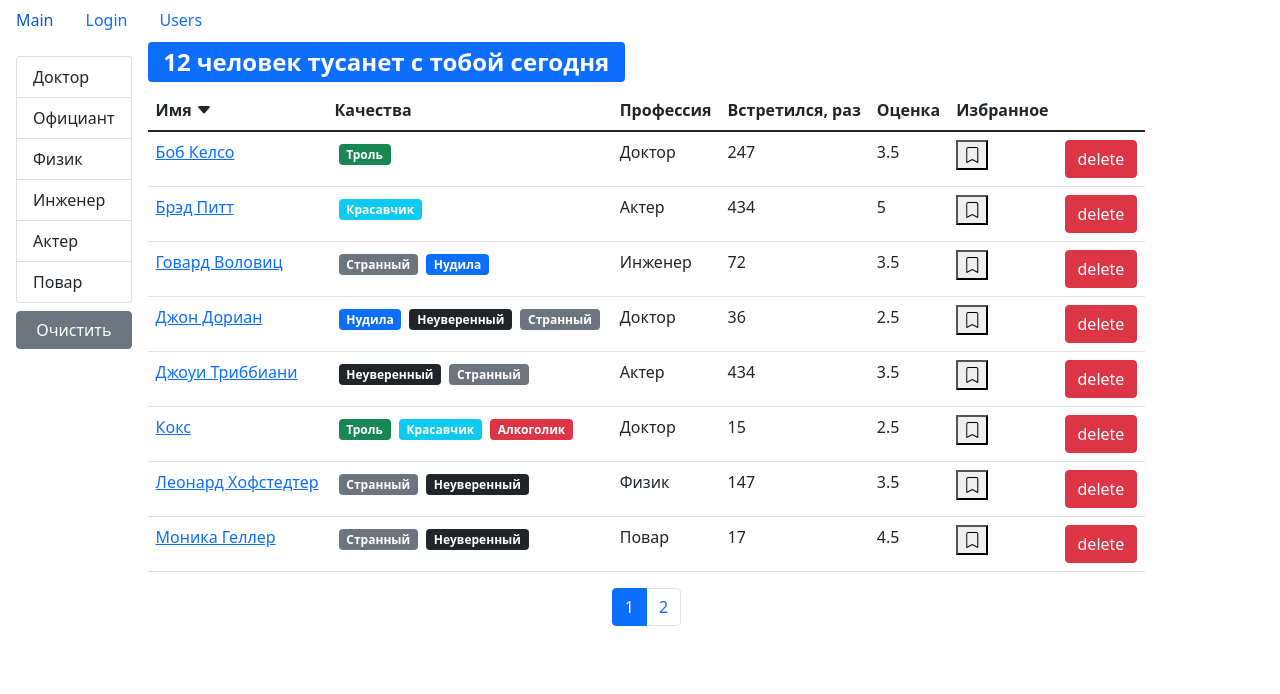
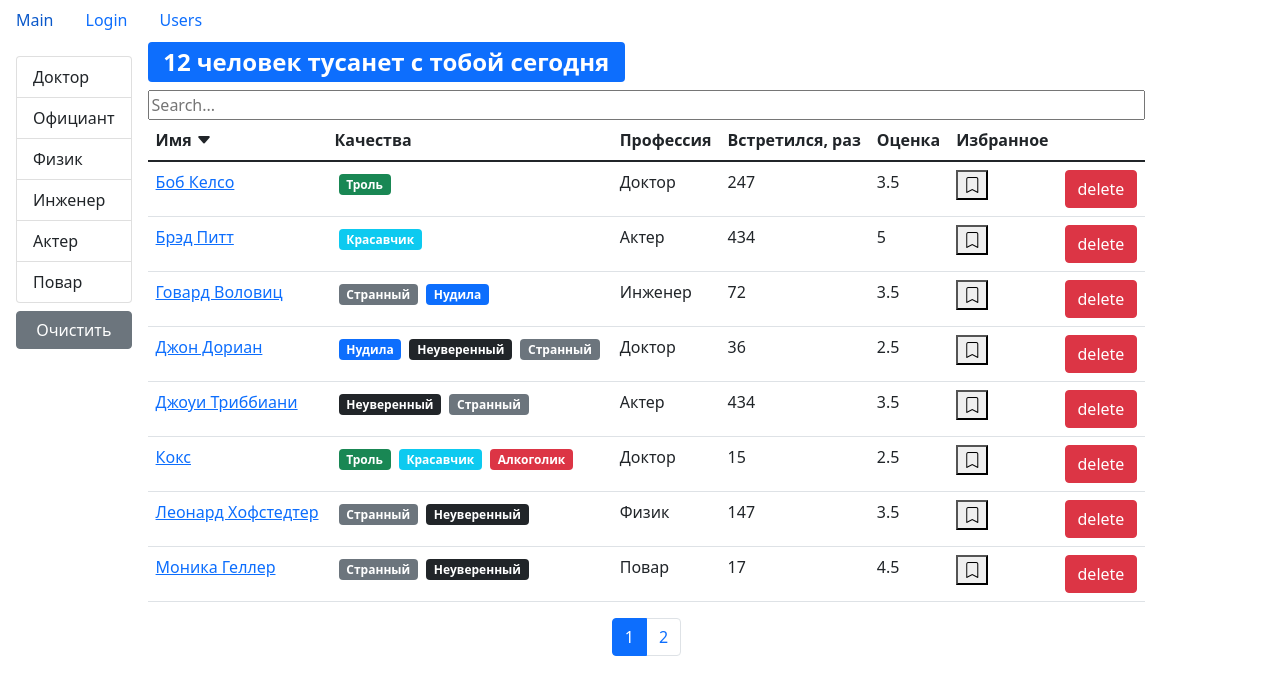
Before and after one commit to Axent13/fast-company, a React (Create React App) app: page /users in a window 1280 px wide. Shown: the top 694 px of the page. Built offline with nearby package versions, Linux system fonts and the light colour scheme.

Commit message:
9. Формы. Часть 1

```diff
--- /dev/null
+++ b/src/app/components/searchField.jsx
@@ -0,0 +1,23 @@
+import React from "react";
+import PropTypes from "prop-types";
+
+const SearchField = ({ value, onChange }) => {
+    return (
+        <div className="input-group">
+            <input
+                type="text"
+                value={value}
+                onChange={onChange}
+                className="w-100"
+                placeholder="Search..."
+            />
+        </div>
+    );
+};
+
+SearchField.propTypes = {
+    value: PropTypes.string,
+    onChange: PropTypes.func
+};
+
+export default SearchField;
--- a/src/app/components/usersList.jsx
+++ b/src/app/components/usersList.jsx
@@ -7,10 +7,13 @@ import GroupList from "./groupList";
 import SearchStatus from "./searchStatus";
 import UserTable from "./usersTable";
 import _ from "lodash";
+import SearchField from "./searchField";
+
 const UsersList = () => {
     const [currentPage, setCurrentPage] = useState(1);
     const [professions, setProfession] = useState();
     const [selectedProf, setSelectedProf] = useState();
+    const [writtenUsername, setWrittenUsername] = useState();
     const [sortBy, setSortBy] = useState({ path: "name", order: "asc" });
     const pageSize = 8;
 
@@ -18,9 +21,11 @@ const UsersList = () => {
     useEffect(() => {
         api.users.fetchAll().then((data) => setUsers(data));
     }, []);
+
     const handleDelete = (userId) => {
         setUsers(users.filter((user) => user._id !== userId));
     };
+
     const handleToggleBookMark = (id) => {
         const newArray = users.map((user) => {
             if (user._id === id) {
@@ -37,6 +42,7 @@ const UsersList = () => {
 
     useEffect(() => {
         setCurrentPage(1);
+        setWrittenUsername("");
     }, [selectedProf]);
 
     const handleProfessionSelect = (item) => {
@@ -50,14 +56,24 @@ const UsersList = () => {
         setSortBy(item);
     };
 
+    const handleSearchFieldChange = ({ target }) => {
+        setWrittenUsername(target.value);
+    };
+
     if (users) {
-        const filteredUsers = selectedProf
-            ? users.filter(
-                  (user) =>
-                      JSON.stringify(user.profession) ===
-                      JSON.stringify(selectedProf)
-              )
-            : users;
+        let filteredUsers = users;
+
+        if (selectedProf) {
+            filteredUsers = users.filter(
+                (user) =>
+                    JSON.stringify(user.profession) ===
+                    JSON.stringify(selectedProf)
+            );
+        } else if (writtenUsername) {
+            filteredUsers = users.filter((user) =>
+                user.name.toLowerCase().includes(writtenUsername.toLowerCase())
+            );
+        }
 
         const count = filteredUsers.length;
         const sortedUsers = _.orderBy(
@@ -90,6 +106,10 @@ const UsersList = () => {
                 )}
                 <div className="d-flex flex-column">
                     <SearchStatus length={count} />
+                    <SearchField
+                        onChange={handleSearchFieldChange}
+                        value={writtenUsername}
+                    />
                     {count > 0 && (
                         <UserTable
                             users={usersCrop}
```
